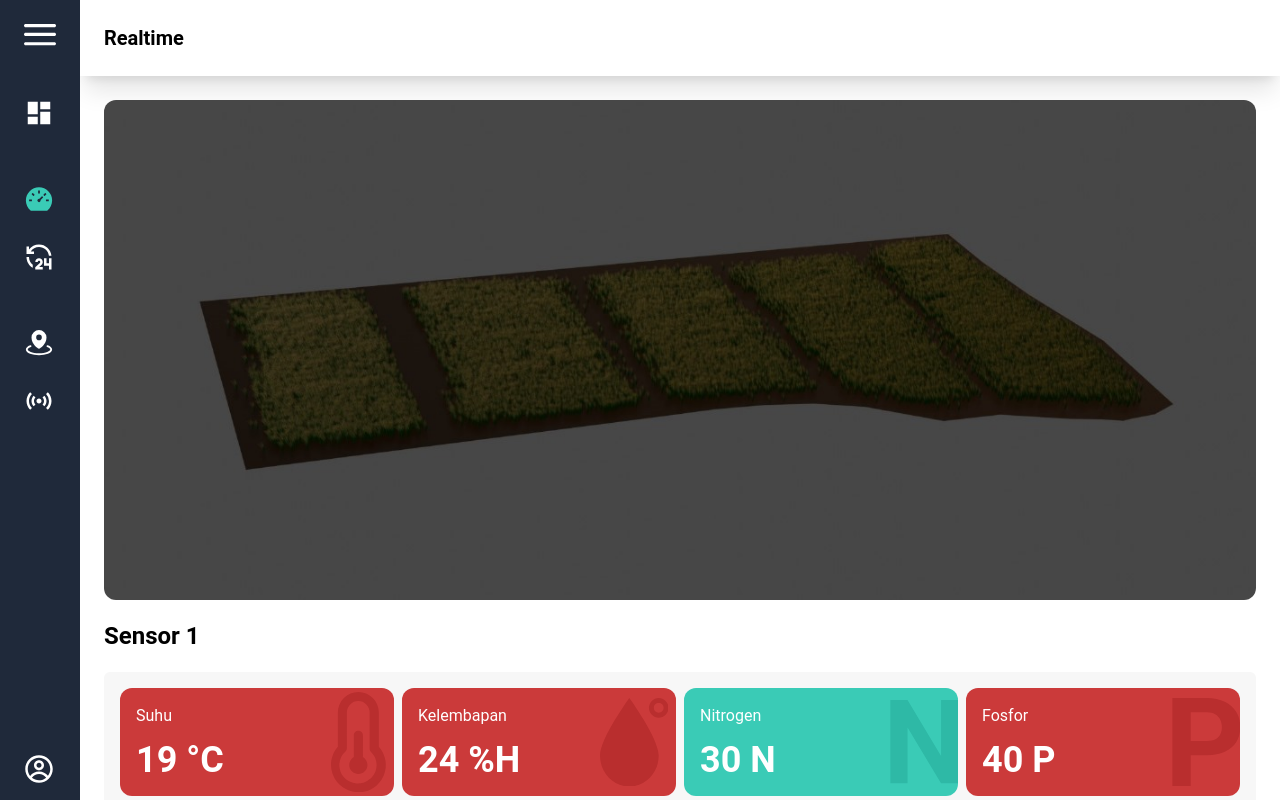
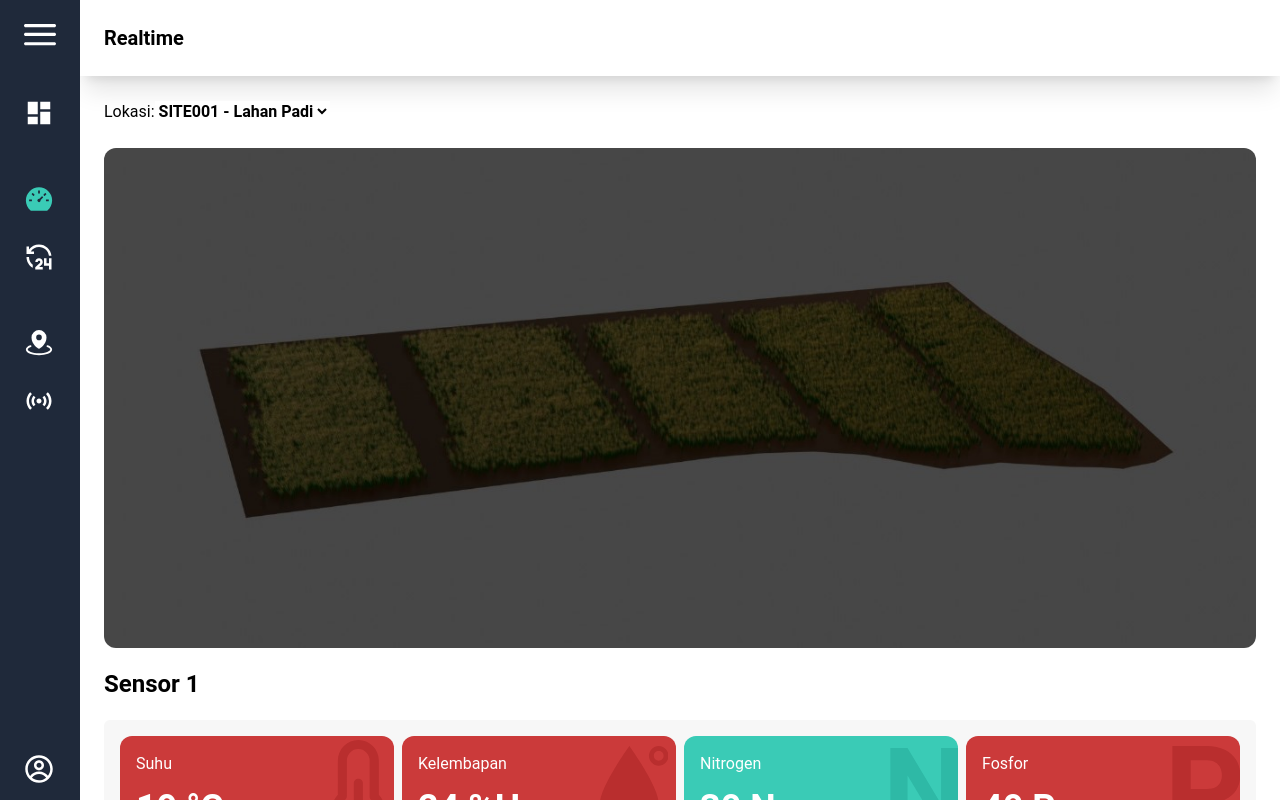
Before and after one commit to shalmanrafli30/agrosmart-system, a Next.js app: page /realtime in a window 1280 px wide. Shown: the top 800 px of the page. Built offline with nearby package versions, Linux system fonts and the light colour scheme.

Commit message:
add site

```diff
--- a/src/app/realtime/page.tsx
+++ b/src/app/realtime/page.tsx
@@ -1,5 +1,6 @@
 import type { Metadata } from "next";
 import SensorRealtime from "../Components/sensorRealtime";
+import Site from "../Components/dropdownSite";
 
 export const metadata: Metadata = {
     title: "Realtime",
@@ -68,6 +69,7 @@ export const data = [
 export default function Realtime() {
     return (
         <div className="p-6">
+            <Site />
             <div className="bg-gray-600 flex-grow-[3] h-[500px] rounded-xl max-w-screen-2xl overflow-hidden">
                 <img src="/assets/img/Lahan.jpg" alt="gambar lahan" className="object-cover object-center w-full h-full"/>
             </div>
```
